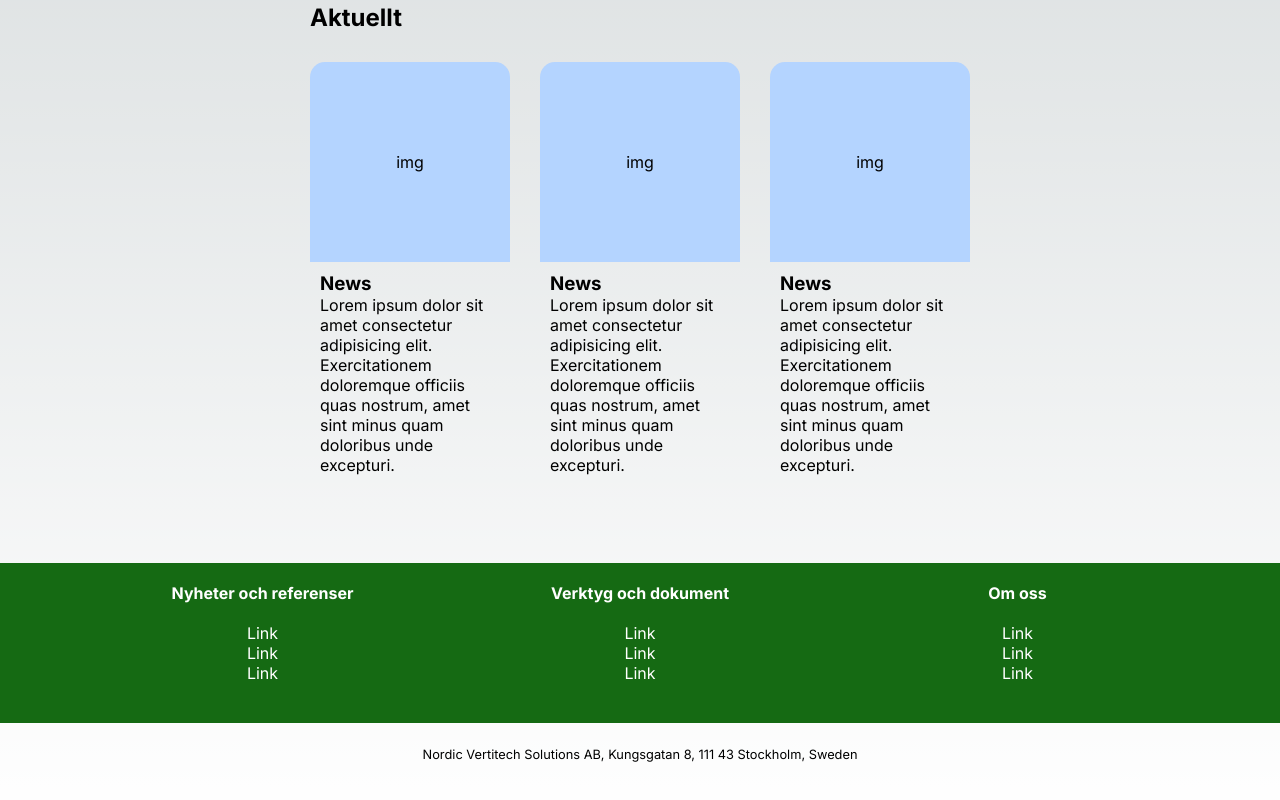
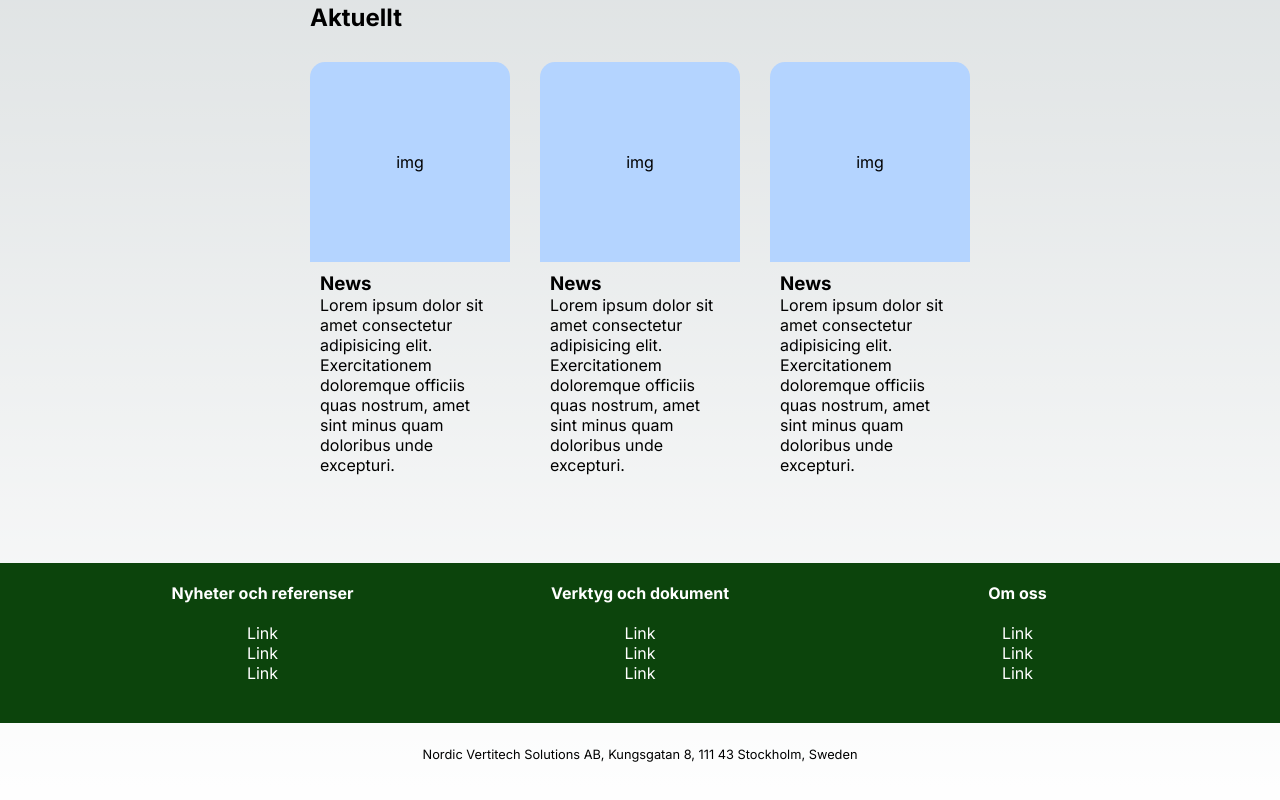
Before and after one commit to Erixun/nvts-v1, a Next.js app: page / in a window 1280 px wide. Shown: the part 280-1080 px from the top of the page. Built offline with nearby package versions, Linux system fonts and the light colour scheme.

Commit message:
alter color

```diff
--- a/components/Footer/Footer.module.css
+++ b/components/Footer/Footer.module.css
@@ -1,13 +1,11 @@
 .footer {
-  /* text-align: center; */
   width: 100%;
   --footer-padding: 20px;
 }
 
 .footer_primary {
   padding: var(--footer-padding);
-  /* background-color: #1c8819; */
-  background-color: #156a13;
+  background-color: var(--nvts-green);
   color: #fff;
   gap: 30px;
   width: 100vw;
```
